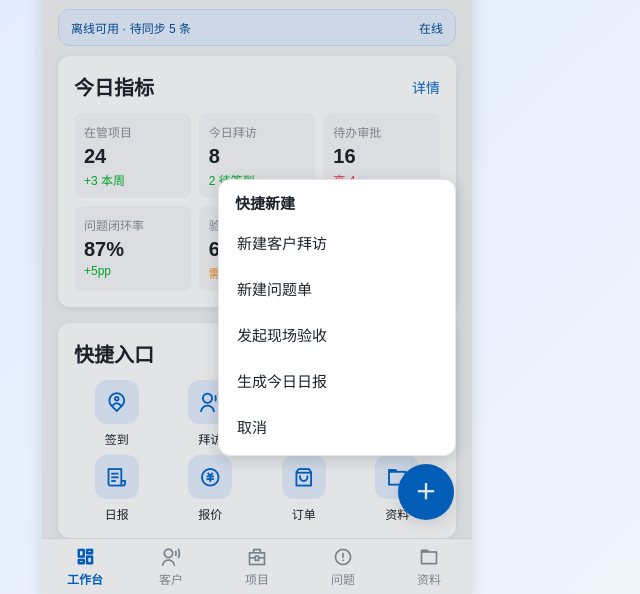
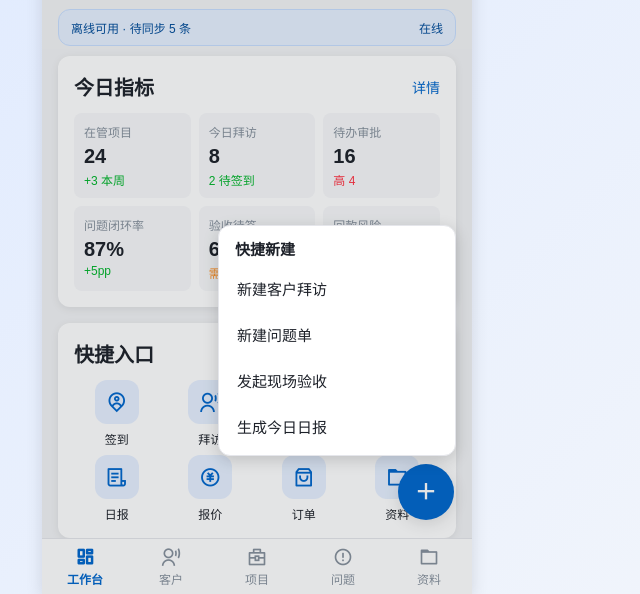
Before and after one commit to danielmd202506-debug/isales-mobile, a plain HTML site: page index.html in a window 1280 px wide. Both pictures are taken after a click on the button 809 px from the left and 698 px from the top of the page. Shown: the part 206-800 px from the top of the page, without its empty margins (383-1023 px from the left). Drawn offline with nearby package versions, Linux system fonts and the light colour scheme.

Commit message:
Remove cancel action from popover menus

```diff
--- a/index.html
+++ b/index.html
@@ -90,7 +90,7 @@ function detailPage(kind,title,sub){
 function actionSheet(title,actions,placement='top'){
   document.querySelector('.mask')?.remove();
   const m=document.createElement('div');m.className='mask menu';
-  m.innerHTML=`<div class="float-menu ${placement}"><h3>${title}</h3><div class="action-list">${actions.map(a=>`<button data-action="${a.action}">${a.text}</button>`).join('')}<button data-action="close">取消</button></div></div>`;
+  m.innerHTML=`<div class="float-menu ${placement}"><h3>${title}</h3><div class="action-list">${actions.map(a=>`<button data-action="${a.action}">${a.text}</button>`).join('')}</div></div>`;
   document.querySelector('.phone').appendChild(m);
 }
 function confirmDialog(title,sub,okAction){
```
